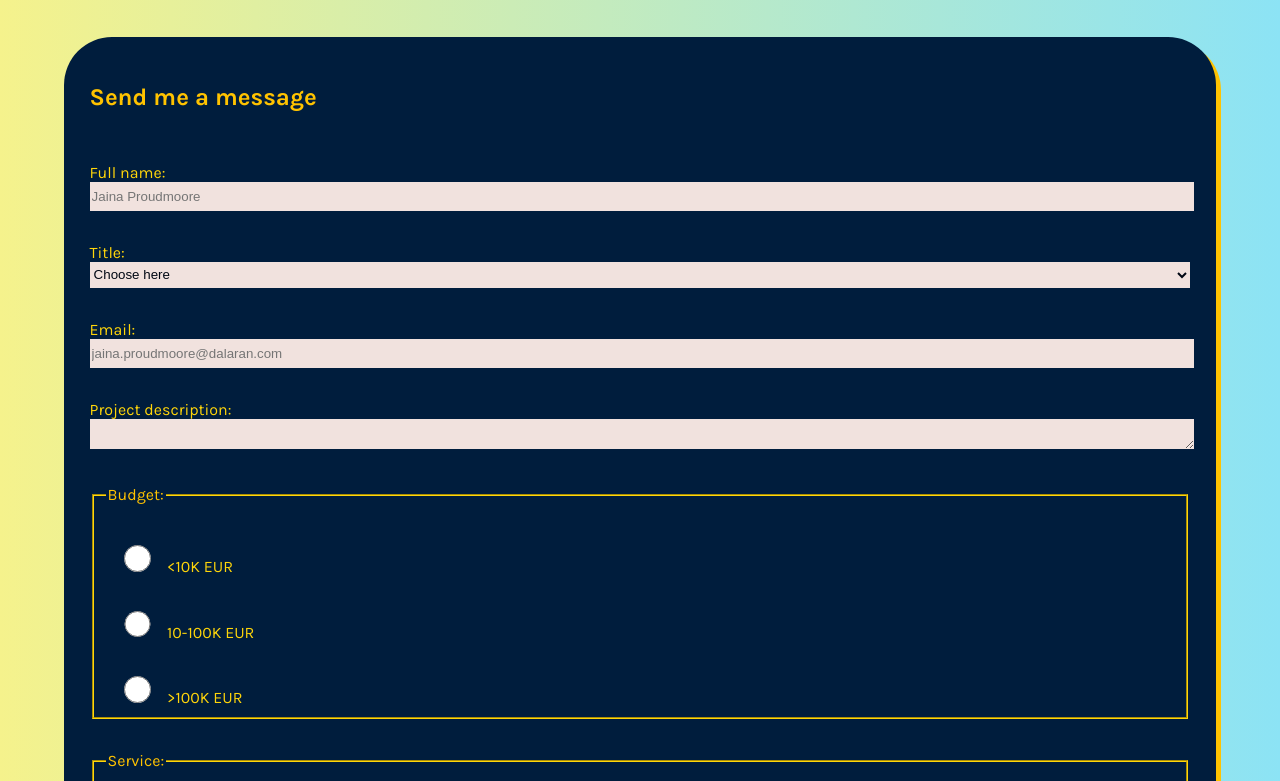
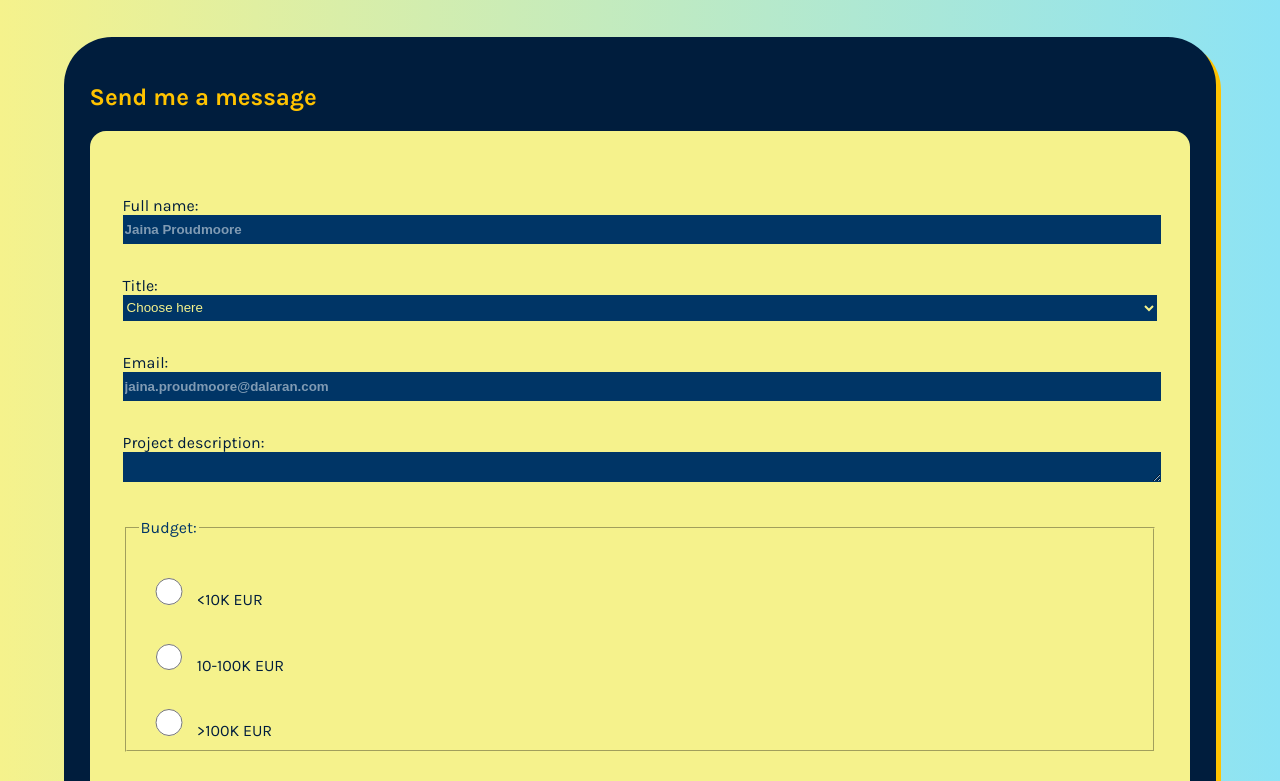
Before and after one commit to KristijanKokor/KristijanKokor.github.io, a plain HTML site: page index.html in a window 1280 px wide. Shown: the part 1660-2441 px from the top of the page. Drawn offline with Linux system fonts and the light colour scheme.

Commit message:
Redid Styles.css

```diff
--- a/Styles.css
+++ b/Styles.css
@@ -85,7 +85,7 @@ nav:hover {
 label {
     display: inline-block;
     width: 100%;
-    color: var(--colour5);
+    color: var(--colour2);
     margin-top: 2em;
 }
 input {
@@ -93,18 +93,19 @@ input {
     color: var(--colour1);
     border: none;
     height: 2em;
-    background-color: #f1e2de;
+    background-color: var(--colour3);
+    color: #f5f28c;
 }
 textarea {
     width: 100%;
-    color: var(--colour1);
     border: none;
     height: 2em;
-    background-color: #f1e2de;
+    background-color: var(--colour3);
+    color: #f5f28c;
 }
 button {
-    background-color: var(--colour5);
-    color: var(--colour1);
+    background-color: var(--colour3);
+    color: #f5f28c;
     margin-top: 2em;
     width: 10%;
     margin-left: 40%;
@@ -134,14 +135,25 @@ select {
     display: inline-block;
     width: 100%;
     height: 2em;
-    color: var(--colour1);
+    background-color: var(--colour3);
+    color: #f5f28c;
     border: none;
-    background-color: #f1e2de;
 }
 footer {
     margin-top: 20em;
 }
 fieldset {
     margin-top: 2em;
-    border-color: var(--colour5);
+    border-color: #f5f28c;
+    color: var(--colour3)
 }
+form {
+    background-color: #f5f28c;
+    border-radius: 1em;
+    padding: 3%;
+}
+input::placeholder {
+  font-weight: bold;
+  opacity: 0.5;
+  color: white;
+}
```
